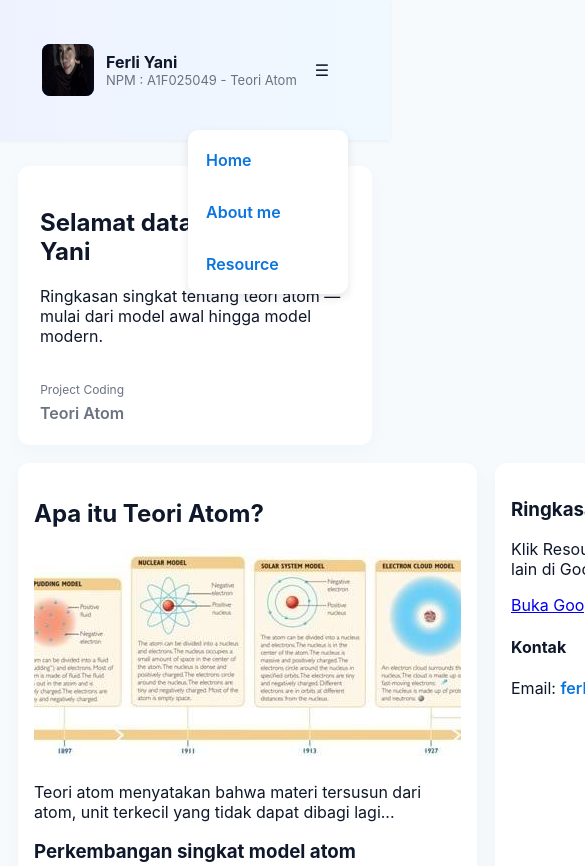
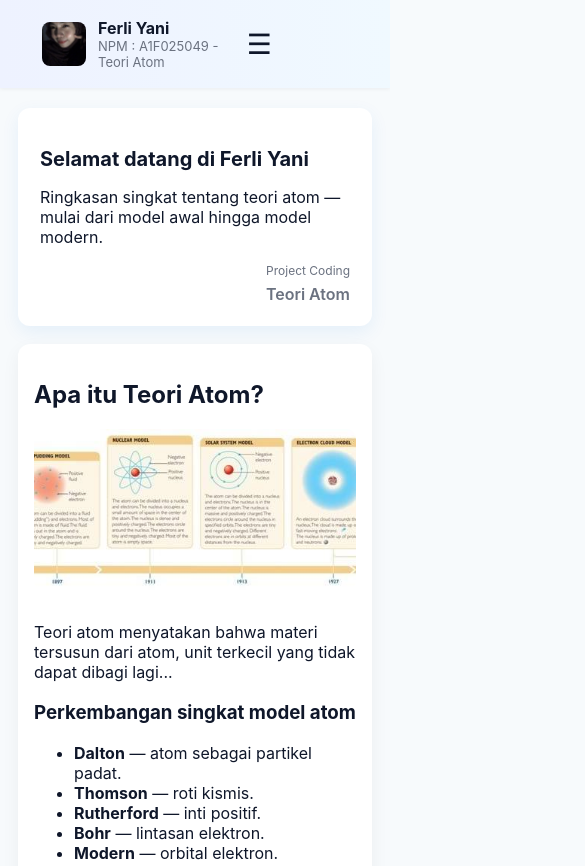
Before and after one commit to Ferliyani/Project-coding, a plain HTML site: page index.html in a window 390 px wide. Shown: the top 866 px of the page, 585 px wide, since content can reach past the window. Drawn offline with Linux system fonts and the light colour scheme.

Commit message:
Update style.css

```diff
--- a/style.css
+++ b/style.css
@@ -12,7 +12,7 @@
 
 body {
   margin: 0;
-  font-family: Inter, system-ui, -apple-system, "Segoe UI", Roboto, Arial;
+  font-family: Inter, Arial, sans-serif;
   background: var(--bg);
   color: #0f172a;
 }
@@ -26,14 +26,14 @@ header {
 
 .container {
   max-width: 980px;
-  margin: 26px auto;
+  margin: auto;
   padding: 0 18px;
 }
 
 .topbar {
   display: flex;
   align-items: center;
-  gap: 18px;
+  justify-content: space-between;
 }
 
 .brand {
@@ -46,12 +46,7 @@ header {
   width: 52px;
   height: 52px;
   border-radius: 8px;
-  display: flex;
-  align-items: center;
-  justify-content: center;
-  background: var(--accent);
-  color: white;
-  font-weight: 700;
+  object-fit: cover;
 }
 
 .title {
@@ -63,10 +58,7 @@ header {
   color: var(--muted);
 }
 
-nav {
-  margin-left: auto;
-}
-
+/* MENU */
 .navlist {
   display: flex;
   gap: 12px;
@@ -84,16 +76,22 @@ nav {
   background: rgba(11, 116, 222, 0.08);
 }
 
-/* ========== HERO SECTION ========== */
+/* Tombol Menu HP */
+.menu-toggle {
+  font-size: 28px;
+  cursor: pointer;
+  display: none;
+}
+
+/* ========== HERO ========== */
 .hero {
   display: flex;
-  align-items: center;
   justify-content: space-between;
-  gap: 20px;
   background: var(--card);
   padding: 22px;
   border-radius: 12px;
-  box-shadow: 0 6px 18px rgba(11, 116, 222, 0.04);
+  margin-top: 20px;
+  box-shadow: 0 6px 18px rgba(11, 116, 222, 0.08);
 }
 
 .hero-tag {
@@ -110,7 +108,7 @@ nav {
   margin-top: 6px;
 }
 
-/* ========== GRID LAYOUT ========== */
+/* ========== CONTENT GRID ========== */
 .grid {
   display: grid;
   grid-template-columns: 1fr 320px;
@@ -122,27 +120,13 @@ nav {
   background: var(--card);
   padding: 16px;
   border-radius: 12px;
-  box-shadow: 0 6px 18px rgba(2, 6, 23, 0.03);
+  box-shadow: 0 6px 18px rgba(2, 6, 23, 0.05);
 }
 
-.card ul {
-  padding-left: 20px;
-}
-
-/* ========== SIDEBAR ========== */
-.sidebar .btn {
-  display: inline-block;
-  padding: 10px 14px;
-  border-radius: 8px;
-  text-decoration: none;
-  border: 1px solid rgba(11, 116, 222, 0.12);
-  font-weight: 600;
-  margin-top: 12px;
-}
-
-.email {
-  color: var(--accent);
-  font-weight: 600;
+.atom-img {
+  width: 100%;
+  border-radius: 10px;
+  margin-bottom: 12px;
 }
 
 /* ========== FOOTER ========== */
@@ -153,72 +137,54 @@ footer {
   font-size: 14px;
 }
 
-/* ========== RESPONSIVE ========== */ ========== */
-@media (max-width: 880px) {
+/* ========== RESPONSIVE ========== */
+@media (max-width: 768px) {
   .grid {
     grid-template-columns: 1fr;
   }
 
-  /* Tetap tampil di HP, hanya ubah jadi vertikal */
-  .navlist {
-    display: flex;
-    flex-direction: column;
-    gap: 8px;
-    margin-top: 12px;
+  /* NAVBAR berubah vertikal */
+  nav {
+    width: 30%;
   }
 
-  .brand {
-    justify-content: space-between;
+  .navlist {
+    display: none;
+    flex-direction: column;
+    background: white;
+    padding: 12px;
+    margin-top: 10px;
+    border-radius: 10px;
+    box-shadow: 0 4px 10px rgba(0,0,0,0.06);
   }
 
+  .navlist.show {
+    display: flex;
+     font-size: 28px;
+    align-items: center;
+  }
+
+  .menu-toggle {
+    display: flex;
+    font-size: 28px;
+    align-items: center;
+  }
+
+
+  /* HERO STACK */
   .hero {
     flex-direction: column;
-    align-items: flex-start;
+    text-align: left;
   }
 }
 
-  /* Navigasi jadi dropdown mobile */
-  nav {
-    position: relative;
+@media (max-width: 480px) {
+  .hero h1 {
+    font-size: 20px;
   }
 
-  .navlist {
-    display: flex;
-    flex-direction: column;
-    background: var(--card);
-    position: absolute;
-    top: 60px;
-    right: 0;
-    width: 160px;
-    padding: 10px 0;
-    box-shadow: 0 4px 10px rgba(0,0,0,0.1);
-    border-radius: 10px;
-  }
-
-  .navlist a {
-    padding: 10px 18px;
-  }
-
-  .brand {
-    justify-content: space-between;
-  }
-
-  .hero {
-    flex-direction: column;
-    align-items: flex-start;
+  .logo {
+    width: 44px;
+    height: 44px;
   }
 }
-
-  .navlist {
-    display: none;
-  }
-
-  .brand {
-    justify-content: space-between;
-  }
-
-  .hero {
-    flex-direction: column;
-    align-items: flex-start;
-  }
-}
```
